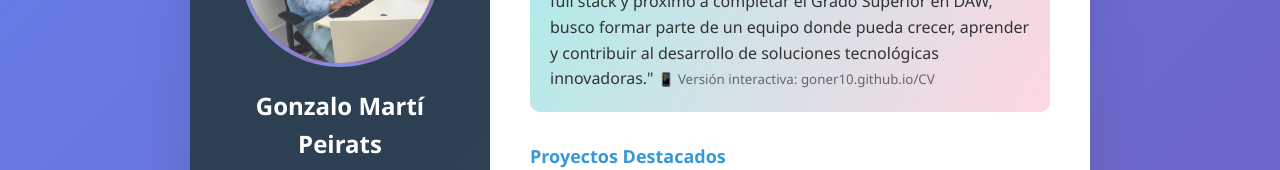
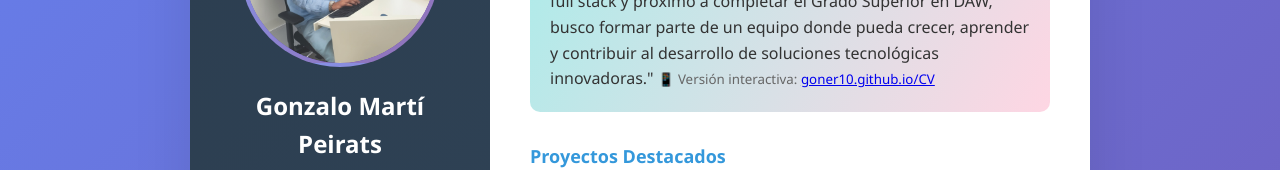
Before and after one commit to Goner10/CV, a plain HTML site: page index.html in a window 1280 px wide. Shown: the part 193-363 px from the top of the page. Drawn offline with Linux system fonts and the light colour scheme.

Commit message:
añado enlace

```diff
--- a/index.html
+++ b/index.html
@@ -322,7 +322,7 @@
                     he reorientado mi carrera profesional hacia el desarrollo web.
                     Con formación sólida en el desarrollo full stack y próximo a completar el Grado Superior en DAW, busco formar parte de un equipo donde pueda crecer,
                     aprender y contribuir al desarrollo de soluciones tecnológicas innovadoras."
-                    <small style="color: #666;">📱 Versión interactiva: goner10.github.io/CV</small>
+                    <small style="color: #666;">📱 Versión interactiva: <a href="https://goner10.github.io/CV/" target="_blank">goner10.github.io/CV </a></small>
                 </div>
             </div>
 
```
